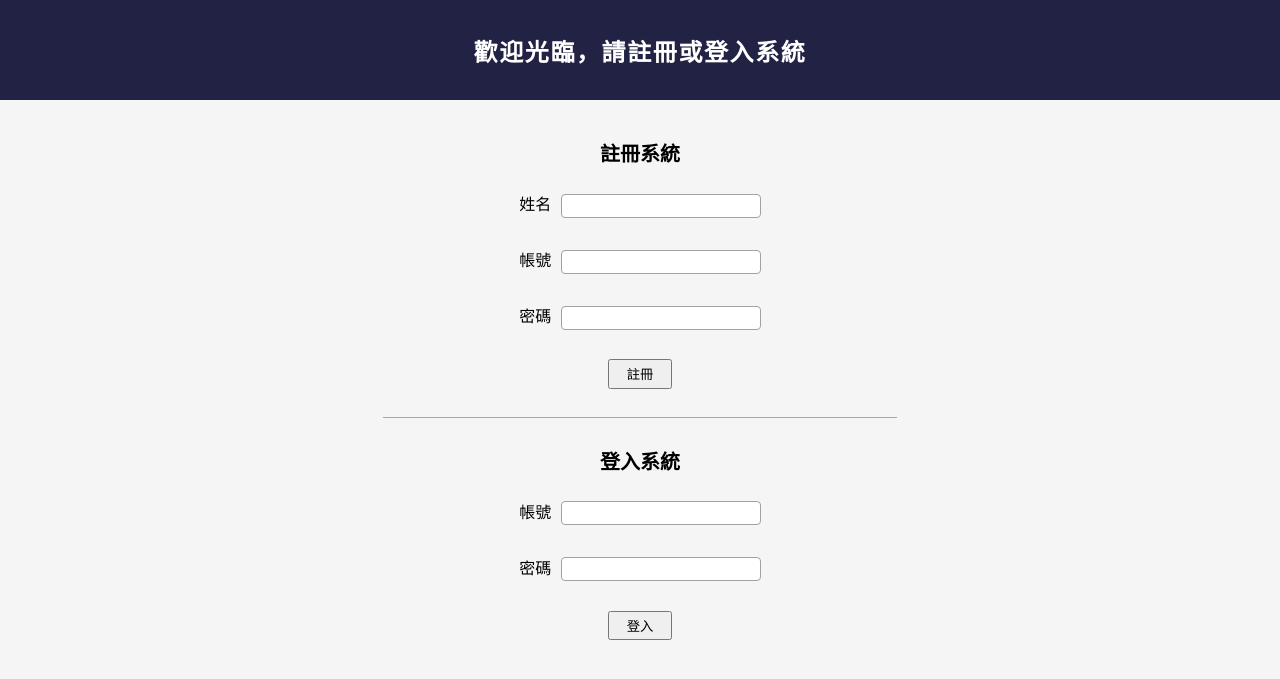
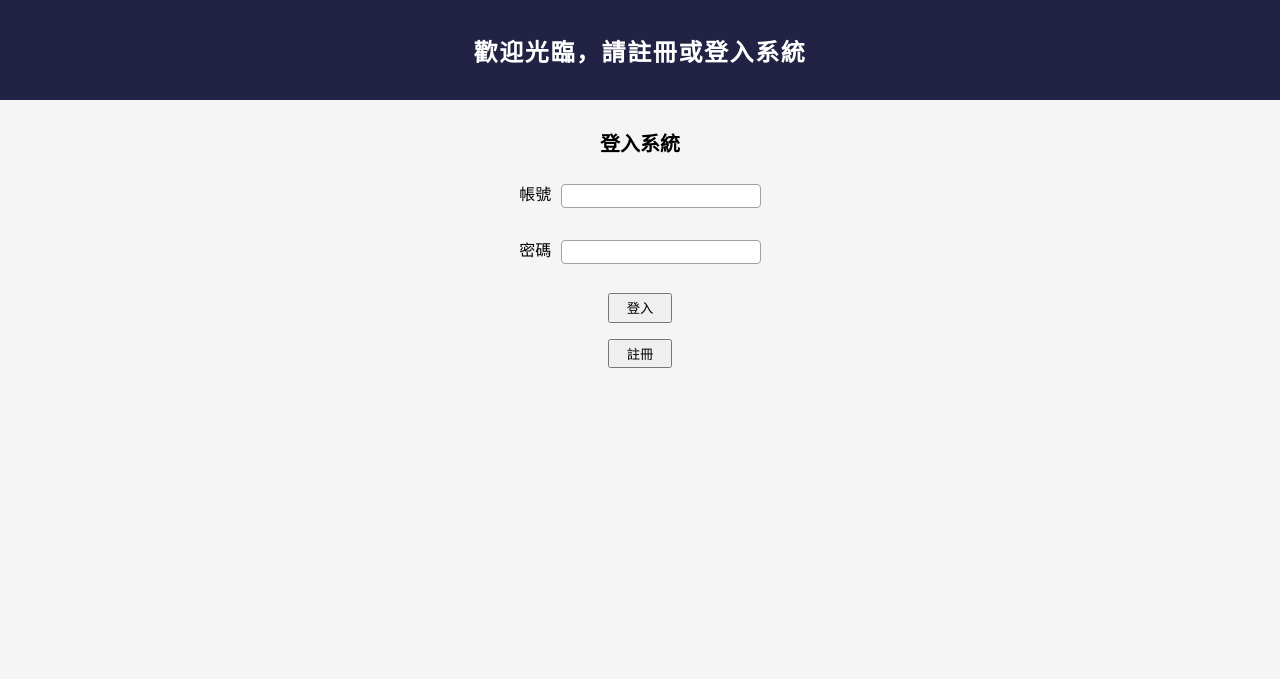
Before and after one commit to wei-yiting/bootcamp-stage1-membership-system, a Flask app: page / in a window 1280 px wide. Shown: the top 679 px of the page. Run offline with Flask 2, Linux system fonts and the light colour scheme; some libraries are stand-ins or nearby versions.

Commit message:
added pop up modal for sign up form

```diff
--- a/static/script.js
+++ b/static/script.js
@@ -1,3 +1,5 @@
+
+// ============= form validation and error message ============
 const signUpForm = document.getElementById('sign-up-form');
 const accountName = document.getElementById('name');
 const signUpUsername = document.getElementById('sign-up-username');
@@ -38,3 +40,21 @@ function setErrorFor(inputfield, message){
     errorMessage.innerText = message;
     formControl.classList.add('error');
 }
+
+
+//============= Pop up Modal ================
+
+const modalBtn = document.getElementById('signup-modal-btn');
+const modal = document.getElementById('modal-bg');
+const signInArea = document.getElementById('sign-in')
+
+modalBtn.addEventListener('click', () => {
+    modal.classList.add('show');
+    signInArea.classList.add('hide')
+});
+
+const modalCloseBtn = document.getElementById('modal-close');
+modalCloseBtn.addEventListener('click', ()=>{
+    modal.classList.remove('show');
+    signInArea.classList.remove('hide');
+});
--- a/static/style.css
+++ b/static/style.css
@@ -33,7 +33,6 @@ main{
 }
 
 section{
-    margin: 10px auto;
     padding: 0 10vw;
 }
 
@@ -127,14 +126,56 @@ button{
 }
 
 
-
-.sign-up{
-    padding-bottom: 20px;
-    border-bottom: 1px solid rgb(168, 168, 168);
-}
-
-
 p{
    font-size: 1.25rem;
    margin: 20px auto;
 }
+
+/* ======== modal ======== */
+.modal-bg{
+    position:fixed;
+    top:0;
+    left:0;
+    width: 100%;
+    height: 100vh;
+    background-color:rgba(0,0,0,0.5);
+    display: flex;
+    justify-content:center;
+    align-items:center;
+    visibility: hidden;
+    opacity: 0;
+    transition: visibility 0s, opacity 0.3s;
+}
+
+.modal-bg.show{
+    visibility: visible;
+    opacity: 1;
+}
+
+.sign-up{
+    padding: 50px;
+    position: relative;
+    z-index: 100;
+    border-bottom: 1px solid rgb(168, 168, 168);
+    background-color: whitesmoke;
+    border-radius:10px;
+}
+
+.sign-in.hide{
+    z-index: -1;
+}
+
+.modal-close{
+    position: absolute;
+    top: 15px;
+    right: 15px;
+    color: rgb(128, 128, 128);
+    transition: color 0.2s;
+}
+
+.modal-close:hover{
+    color: rgb(61, 61, 61);
+    cursor: pointer;
+}
+
+.sign-up
--- a/templates/index.html
+++ b/templates/index.html
@@ -7,7 +7,8 @@
     </header>
 
     <main>
-        <section class="sign-up">
+        <section class="modal-bg" id="modal-bg">
+            <div class="sign-up">
                 <h2>註冊系統</h2>
                 <form action="/signup" method="POST" id="sign-up-form">
                     <div class="form-control">
@@ -30,11 +31,12 @@
                         <i class="fas fa-exclamation-circle"></i>
                         <small>Error Message</small>
                     </div>
-                <button>註冊</button>
+                    <button>完成註冊</button>
                 </form>
+                <i class="fas fa-times modal-close" id="modal-close"></i>
+            </div>
         </section>
-
-        <section class="sign-in">
+        <section class="sign-in" id="sign-in">
             <h2>登入系統</h2>
             <form action="signin" method="POST" id="sign-in-form">
                 <div class="form-control">
@@ -54,6 +56,7 @@
                 <button>登入</button>
             </form>
         </section>
+        <button id="signup-modal-btn">註冊</button>
     </main>
 
     <script src="/static/script.js"></script>
```
Lines whose indentation alone changed are shown as unchanged.
